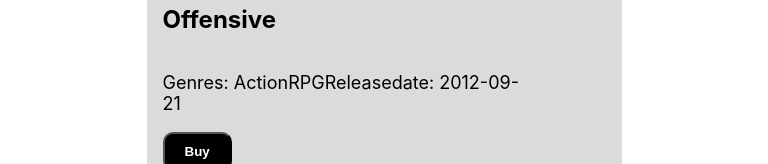
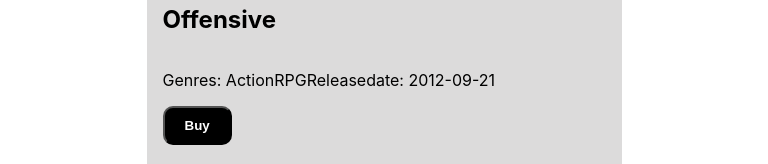
Before and after one commit to joafjell/uin23_eksamensoppgave_gruppe-16, a React (Create React App) app: page /GameShop in a window 768 px wide. Shown: the part 509-673 px from the top of the page. Built offline with nearby package versions, Linux system fonts and the light colour scheme.

Commit message:
fikset opp i kilder og dokumentet som skulle sendes med

```diff
--- a/src/App.css
+++ b/src/App.css
@@ -1,6 +1,8 @@
 *{
     box-sizing: border-box;
   }
+
+
 
   .buy-button{
     padding: 10px 20px 10px 20px;
@@ -18,7 +20,7 @@
    margin-left: 9.4rem;
   }
 
-  .dashboard-shop-title, .shop-button{ /*https://stackoverflow.com/questions/9067892/how-to-align-two-elements-on-the-same-line-without-changing-html*/
+  .dashboard-shop-title, .shop-button{ /* Brukt https://stackoverflow.com/questions/9067892/how-to-align-two-elements-on-the-same-line-without-changing-html*/
     display: inline-block;
   }
 
@@ -35,7 +37,7 @@
     margin-left: 15.5rem;
   }
 
-  .game-card{
+  .game-card{/*Brukt https://github.com/joafjell/uin23ak4_moviesearch_fjell/blob/main/src/css/main.css*/
     display: flex;
     flex-direction: column;
     width: 100%;
@@ -171,7 +173,11 @@
     max-width: 1500px;
   }
 
-  main{
+  img{
+    width: 100%;
+  }
+
+  main{/*Brukt https://github.com/joafjell/uin23ak4_moviesearch_fjell/blob/main/src/css/main.css*/
     width: 100%;
     max-width: 1500px;
     margin: 0 auto;
@@ -195,6 +201,7 @@
     font-size: 23px;
 
   }
+
 
   /* media queries breaking point https://testsigma.com/blog/css-breakpoints/*/
   @media only screen and (min-width: 1000px) and (max-width: 1400px) {
@@ -225,7 +232,7 @@
     }
 
     .my-games-title{
-
+        margin: auto 0;
     }
 
     .ul-my-games{
@@ -263,6 +270,7 @@
 
     .ul-my-favourites{
       max-width: 650px;
+      width: 100%
     }
 
     .my-games-title{
@@ -271,6 +279,7 @@
 
     .ul-my-games{
       max-width: 650px;
+      width: 100%
     }
 
     .game-shop-title{
@@ -279,10 +288,12 @@
 
     .ul-game-shop{
       max-width:650px;
+      width: 100%
     }
 
     .ul-library{
       max-width: 650px;
+      width: 100%
     }
 
     .library-title{
@@ -295,10 +306,12 @@
 
     .dashboard-shop-title{
       margin: auto 0;
+
     }
 
     .ul-shop{
       max-width: 750px;
+      width: 100%
     }
 
     .ul-favourites{
@@ -312,7 +325,7 @@
   @media only screen and (min-width: 481px) and (max-width: 768px){
 
     p{
-        font-size: 18px;
+        font-size: 16px;
     }
 
     .ul-shop{
@@ -328,6 +341,7 @@
 
     .ul-my-favourites{
       max-width: 475px;
+      width: 100%
     }
 
     .my-games-title{
@@ -336,6 +350,7 @@
 
     .ul-my-games{
       max-width: 475px;
+      width: 100%
     }
 
     .game-shop-title{
@@ -344,10 +359,12 @@
 
     .ul-game-shop{
       max-width:475px;
+      width: 100%
     }
 
     .ul-library{
       max-width: 475px;
+      width: 100%
     }
 
     .library-title{
@@ -364,9 +381,11 @@
 
     .ul-favourites{
       max-width: 475px;
+      width: 100%
     }
     .favourite-button{
       max-width: 475px;
+      width: 100%
     }
 
   }
```
Also changed, not shown: 1 other file (tests, documents, lock files or other folders).
